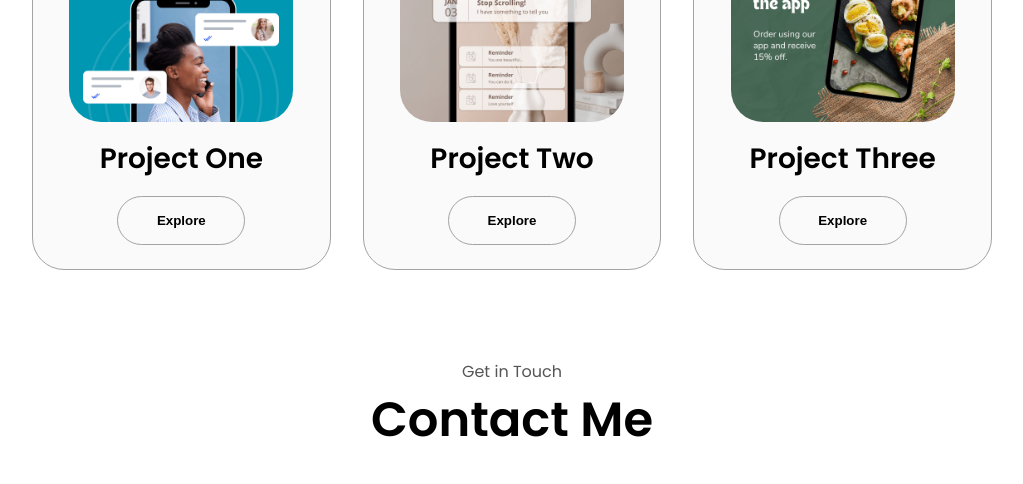
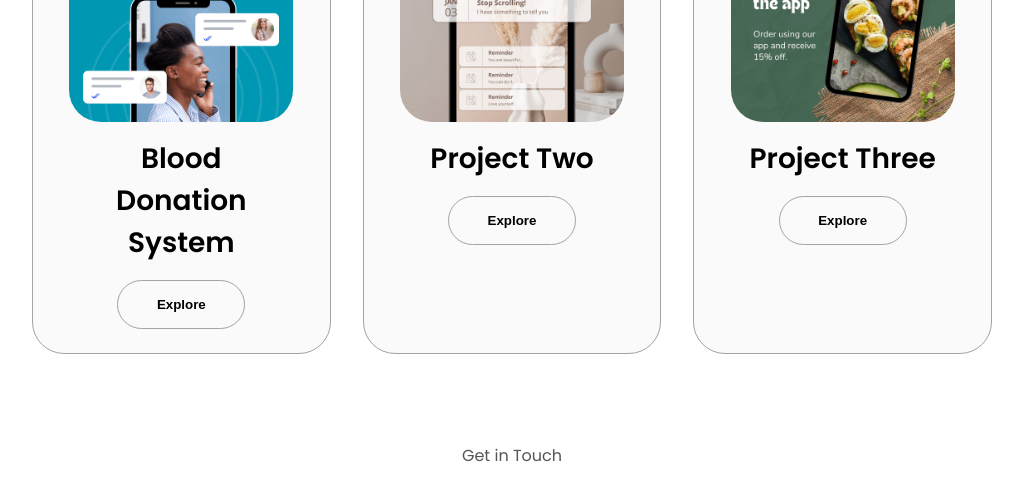
Before and after one commit to Baraka777/Baraka777.github.io, a plain HTML site: page index.html in a window 1280 px wide. Shown: the part 2720-3204 px from the top of the page, without its empty margins (128-1151 px from the left). Drawn offline with Linux system fonts and the light colour scheme; a script that the page names is missing.

Commit message:
Update index.html
Project1 update

```diff
--- a/index.html
+++ b/index.html
@@ -254,7 +254,7 @@
                 class="project-img"
               />
             </div>
-            <h2 class="experience-sub-title project-title">Project One</h2>
+            <h2 class="experience-sub-title project-title">Blood Donation System</h2>
             <div class="btn-container">
               <button
                 class="btn btn-color-2 project-btn"
```
